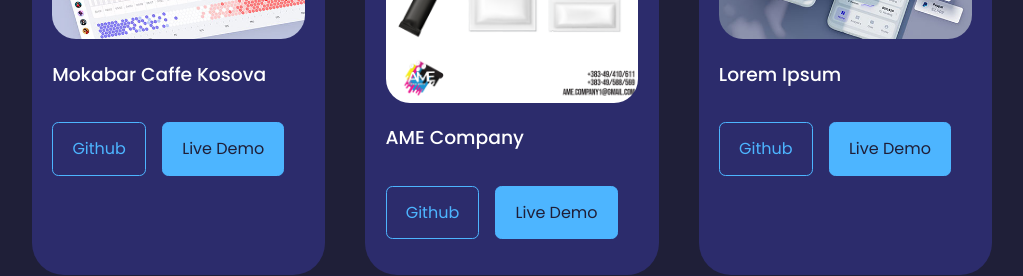
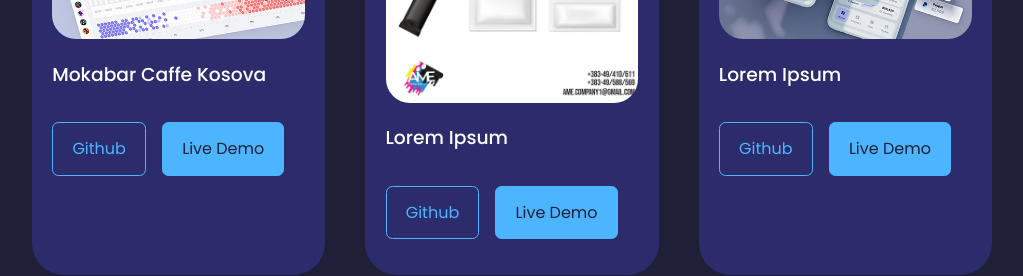
Before and after one commit to AlbertBislimi/Alberts-Portfolio, a React (Create React App) app: page / in a window 1280 px wide. Shown: the part 2080-2356 px from the top of the page, without its empty margins (128-1151 px from the left). Built offline with nearby package versions, Linux system fonts and the light colour scheme.

Commit message:
Update Portfolio.jsx

```diff
--- a/src/components/portfolio/Portfolio.jsx
+++ b/src/components/portfolio/Portfolio.jsx
@@ -15,9 +15,9 @@
   {
     id: 2,
     image: IMG2,
-    title: 'AME Company',
+    title: 'Lorem Ipsum',
     github: 'https://github.com',
-    demo: 'https://ame-company.com'
+    demo: '#'
   },
   {
     id: 3,
```
